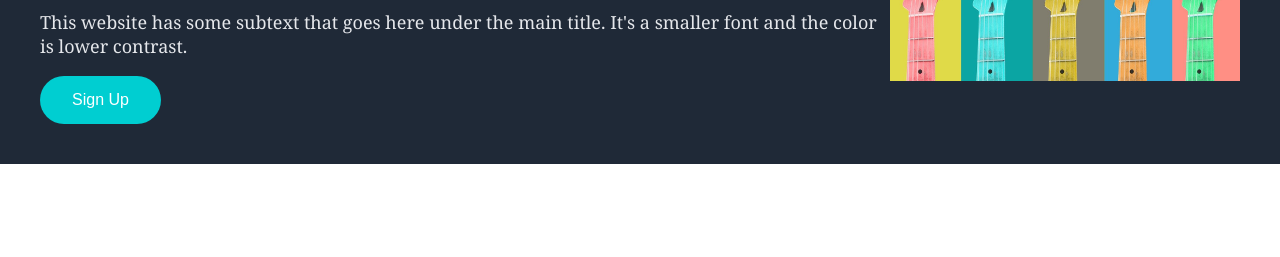
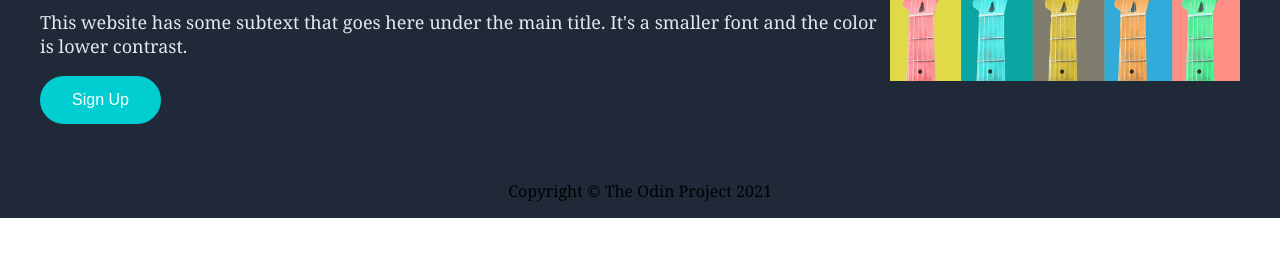
Before and after one commit to JohnWJackson/TheOdenProject-LandingPage, a plain HTML site: page index.html in a window 1280 px wide. Shown: the part 191-448 px from the top of the page. Drawn offline with Linux system fonts and the light colour scheme.

Commit message:
Footer html and css

```diff
--- a/index.html
+++ b/index.html
@@ -32,5 +32,11 @@
             </div>
         </div>
     </div>
+    <div class="main">
+
+    </div>
+    <div class="footer">
+        <p>Copyright © The Odin Project 2021</p>
+    </div>
 </body>
 </html>
--- a/styles.css
+++ b/styles.css
@@ -62,3 +62,14 @@ button {
   color: #E5E7EB;
   font-size: 18px;
 }
+
+.main {
+
+}
+
+.footer {
+  background-color: #1F2937;
+  display: flex;
+  flex-direction: column;
+  align-items: center;
+}
```
